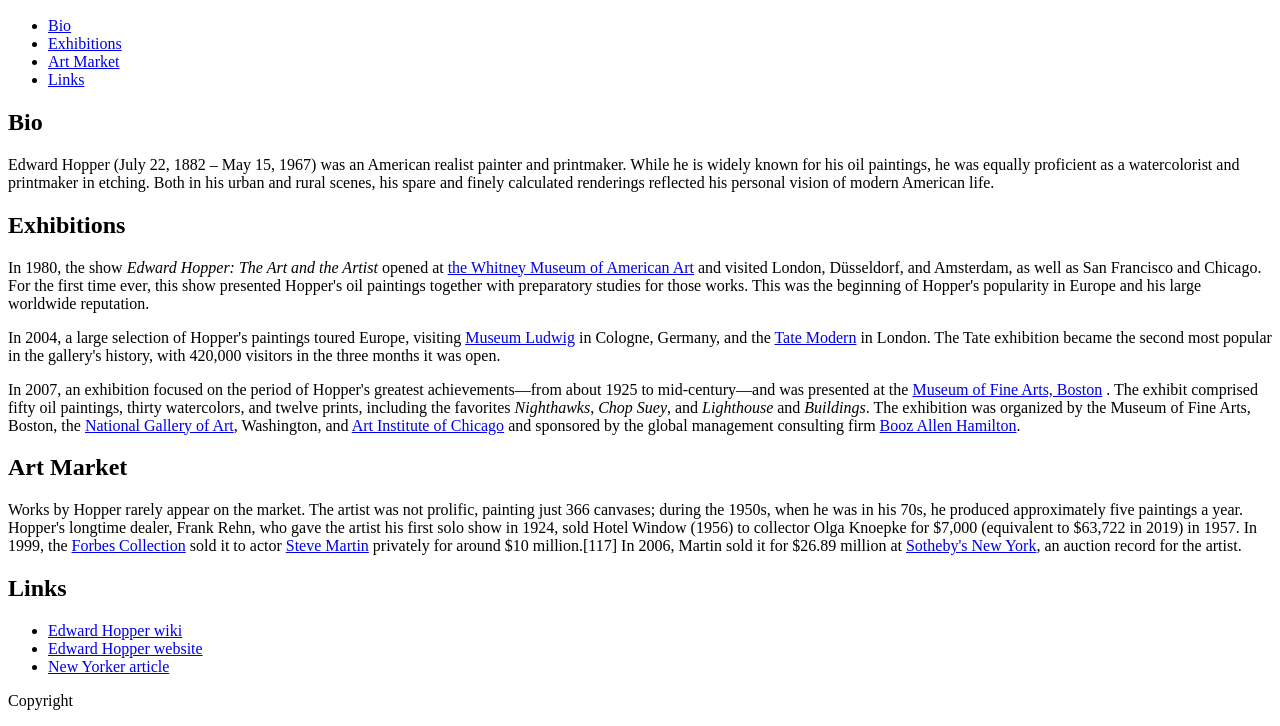
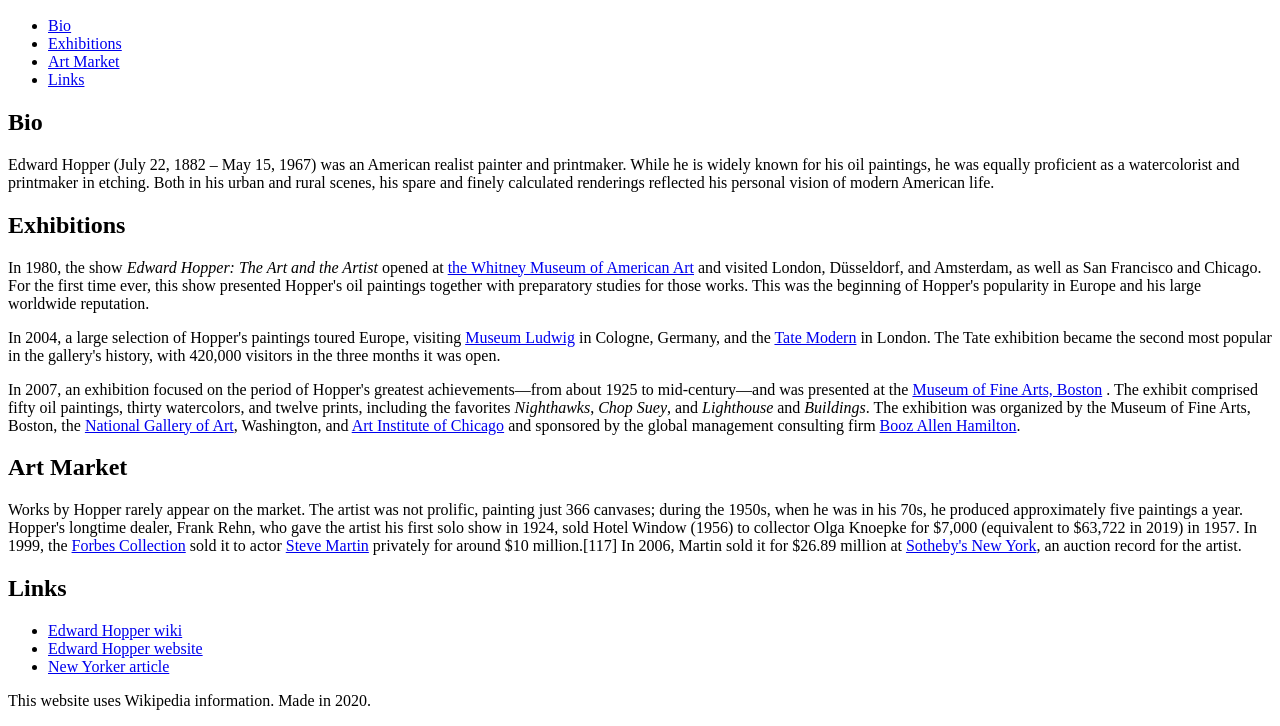
Before and after one commit to Wary-rando/WebDev_MCS_BK, a plain HTML site: page Artist profile/index.html in a window 1280 px wide. Shown: the part 445-1171 px from the top of the page. Drawn offline with Linux system fonts and the light colour scheme.

Commit message:
Update index.html

```diff
--- a/Artist profile/index.html
+++ b/Artist profile/index.html
@@ -57,7 +57,7 @@
 		</main>
 		<footer class="footer">
 			<div class="footer-container">
-				<p class="Copyright">Copyright</p>
+				<p class="Copyright">This website uses Wikipedia information. Made in 2020.</p>
 			</div>
 		</footer>
 	</div>
```
